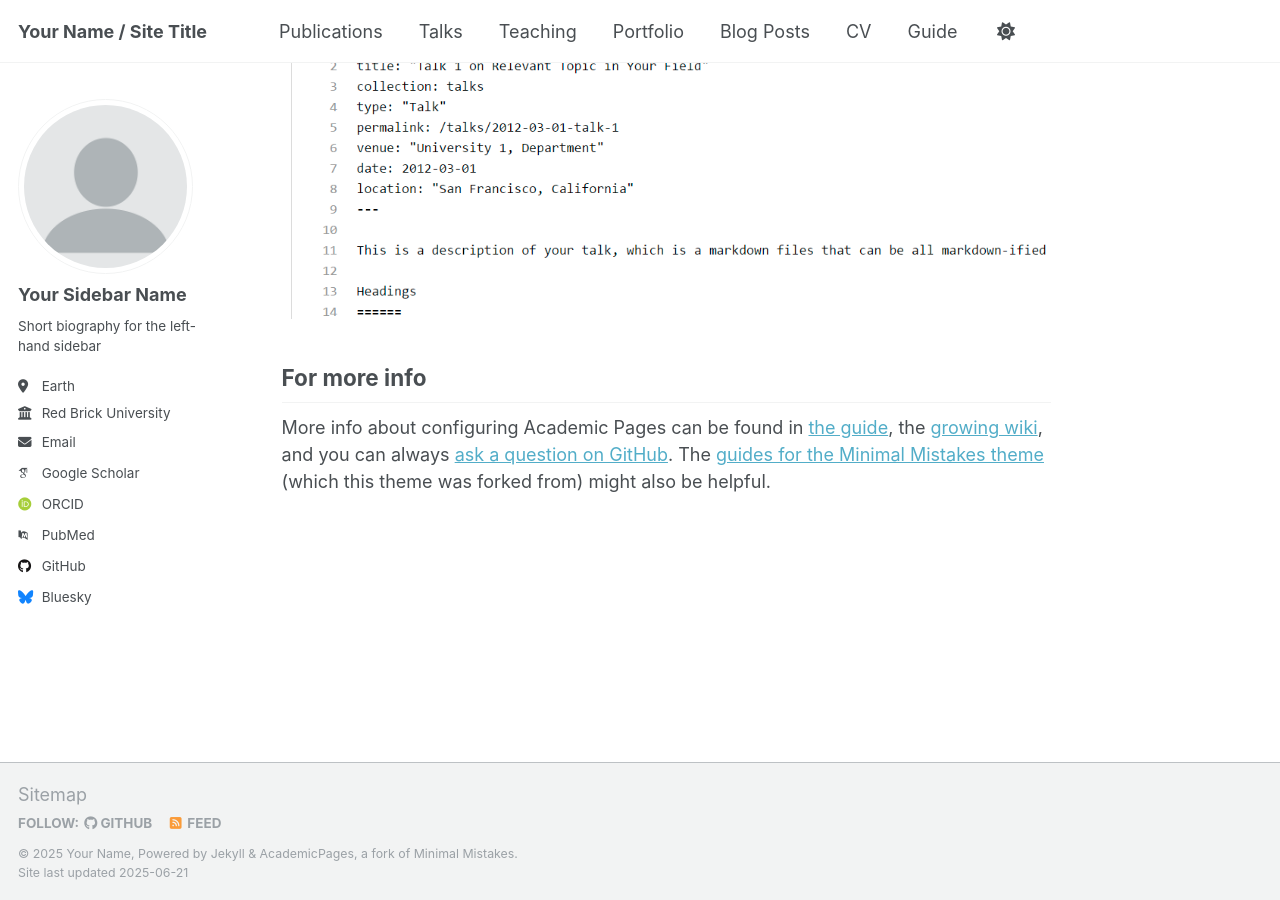
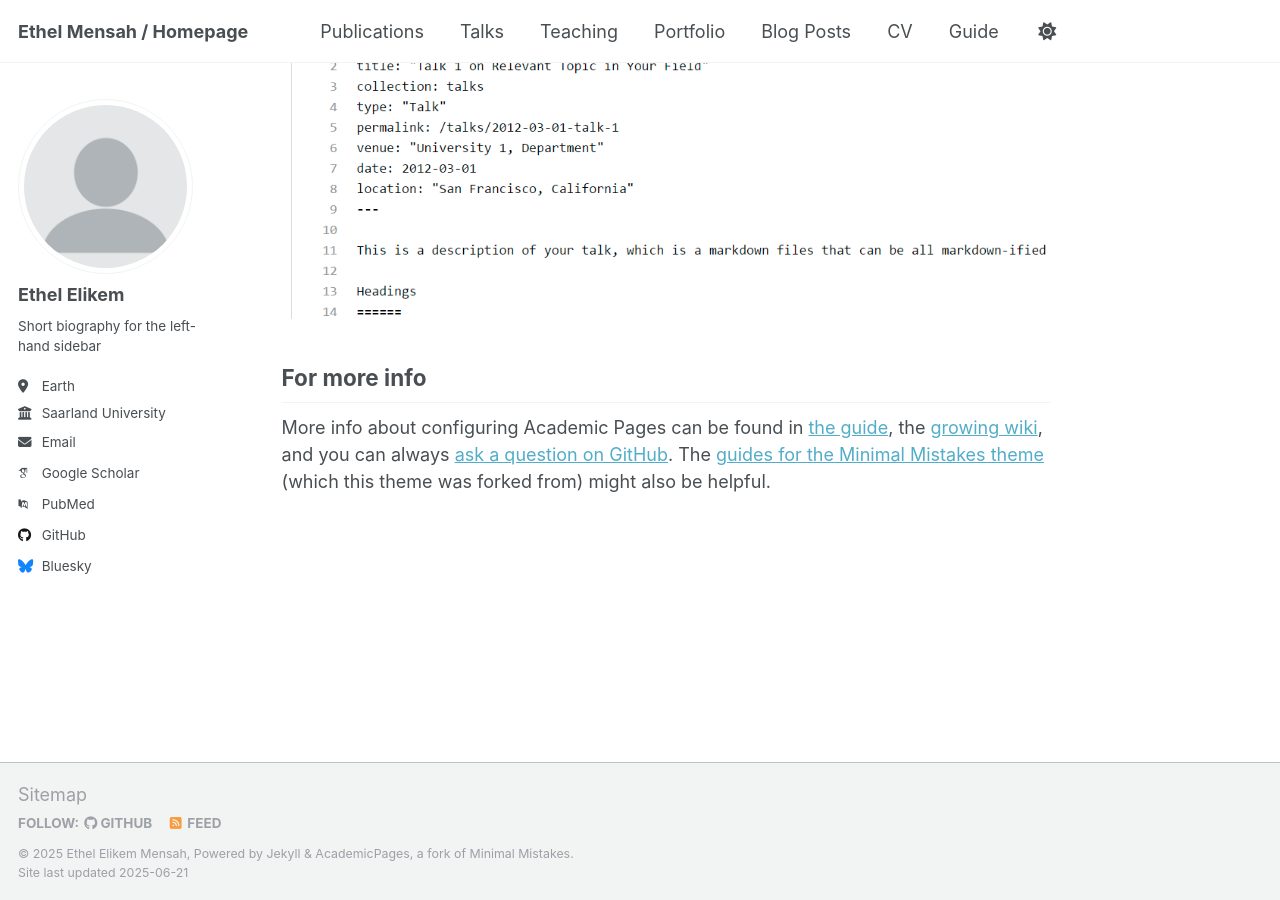
Before and after one commit to ethel-elikem/eeamensah.github.io, a Jekyll site: the page built from _pages/about.md, in a window 1280 px wide and 900 px high, scrolled down 2636 px. Built offline with Jekyll 4.4.1, drawn with Linux system fonts in a browser that asks for light colours; some web fonts are replaced.

Commit message:
Update _config.yml
personalizations

```diff
--- a/_config.yml
+++ b/_config.yml
@@ -9,9 +9,9 @@
 # Basic Site Settings
 locale                   : "en-US"
 site_theme               : "default"
-title                    : "Your Name / Site Title"
+title                    : "Ethel Mensah / Homepage"
 title_separator          : "-"
-name                     : &name "Your Name"
+name                     : &name "Ethel Elikem Mensah"
 description              : &description "personal description"
 url                      : https://academicpages.github.io # the base hostname & protocol for your site e.g. "https://[your GitHub username].github.io" or if you already have some other page hosted on Github then use "https://[your GitHub username].github.io/[Your Repo Name]"
 baseurl                  : "" # the subpath of your site, e.g. "/blog"
@@ -23,11 +23,11 @@ repository               : "academicpages/academicpages.github.io"
 author:
   # Biographic information
   avatar           : "profile.png"
-  name             : "Your Sidebar Name"
+  name             : "Ethel Elikem"
   pronouns         : # example: "she/her"
   bio              : "Short biography for the left-hand sidebar"
   location         : "Earth"
-  employer         : "Red Brick University"
+  employer         : "Saarland University"
   uri              : # URL
   email            : "none@example.org"
 
@@ -36,7 +36,7 @@ author:
   arxiv            : # URL - Update with the correct link to your profile
   googlescholar    : "https://scholar.google.com/citations?user=PS_CX0AAAAAJ"
   impactstory      : # URL
-  orcid            : "http://orcid.org/yourorcidurl"
+  orcid            : #"http://orcid.org/yourorcidurl"
   semantic         : # URL
   pubmed           : "https://www.ncbi.nlm.nih.gov/pubmed/?term=john+snow"
   researchgate     : # URL
```
